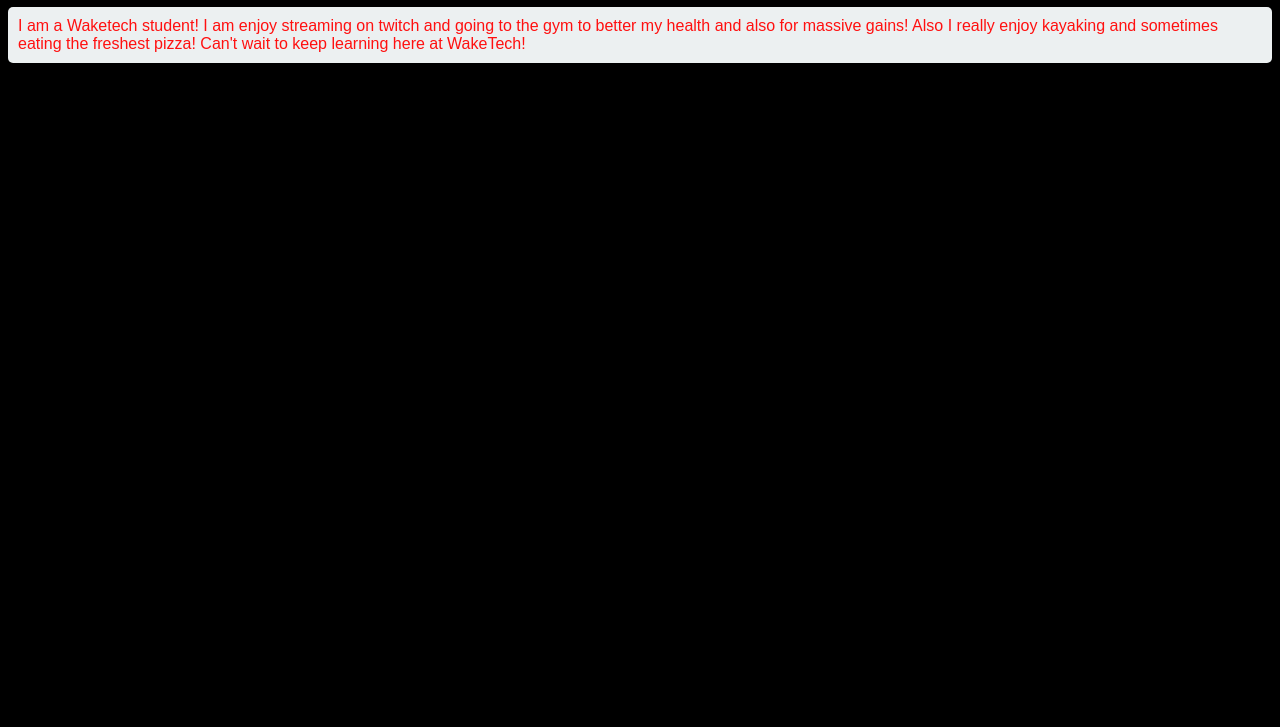
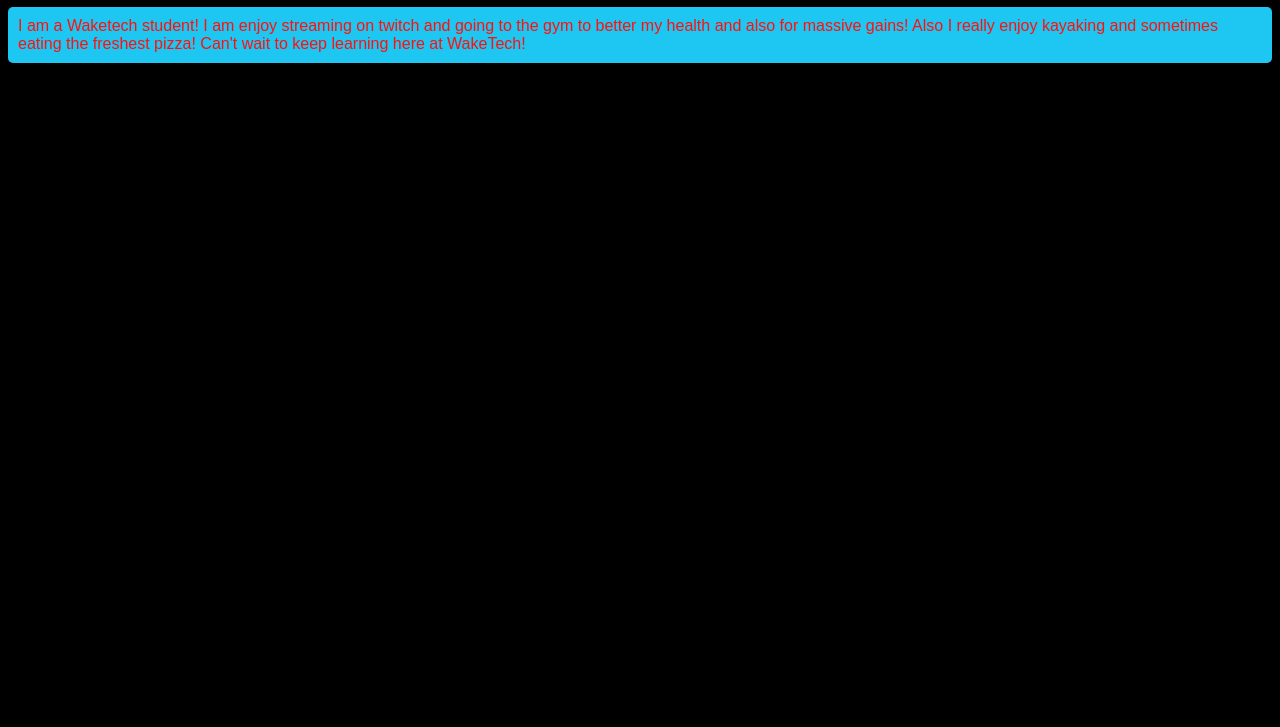
Before and after one commit to StrangeMouse223/Strangemouse223.github.io, a plain HTML site: page index.html in a window 1280 px wide. Shown: the part 73-800 px from the top of the page. Drawn offline with Linux system fonts and the light colour scheme.

Commit message:
Update index.html

```diff
--- a/index.html
+++ b/index.html
@@ -18,7 +18,7 @@
 
         p {
             color: #ff1010;
-            background-color: #ecf0f1;
+            background-color: #1ec7f1;
             padding: 10px;
             border-radius: 5px;
         }</style>
```
